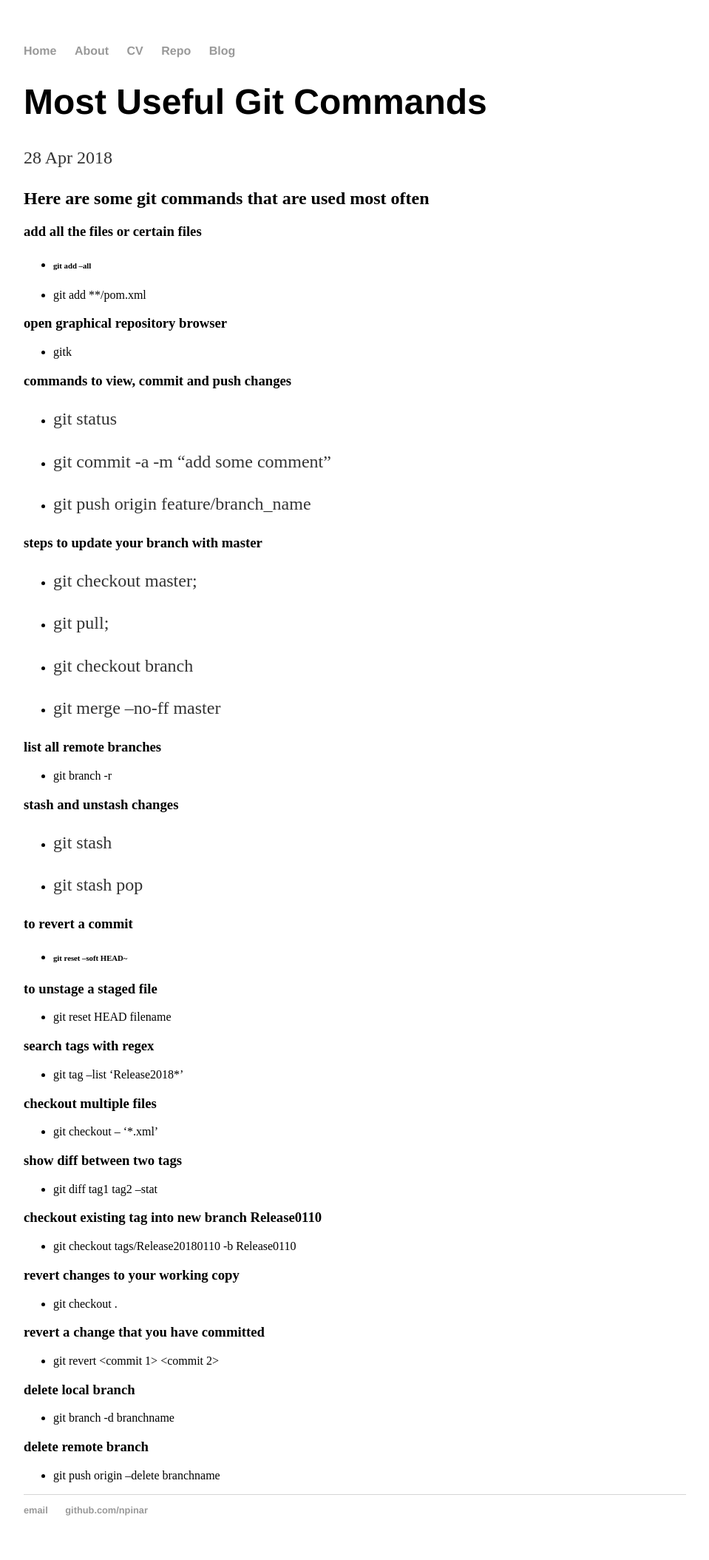
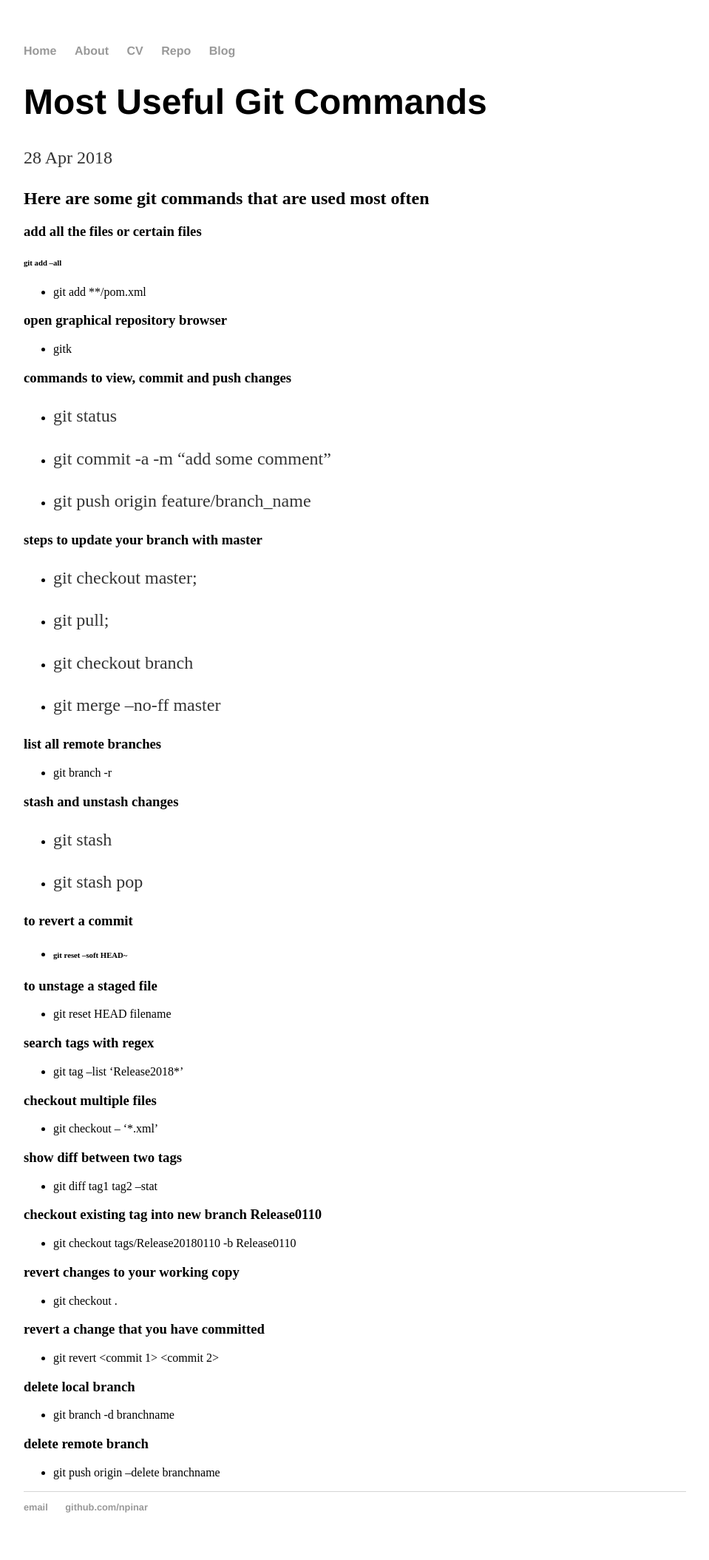
Before and after one commit to npinar/npinar.github.io, a Jekyll site: the page built from _posts/2018-04-28-most-useful-git-commands.md, in a window 1280 px wide. Shown: the whole page at 74% size, without its empty margins (160-1119 px from the left). Built offline with Jekyll 4.4.1, drawn with Linux system fonts in a browser that asks for light colours.

```diff
--- a/_posts/2018-04-28-most-useful-git-commands.md
+++ b/_posts/2018-04-28-most-useful-git-commands.md
@@ -8,7 +8,7 @@ date: 2018-04-28
 
 ### add all the files or certain files
 
-- ###### git add --all
+###### git add --all
 
 - git add **/pom.xml
 
```
